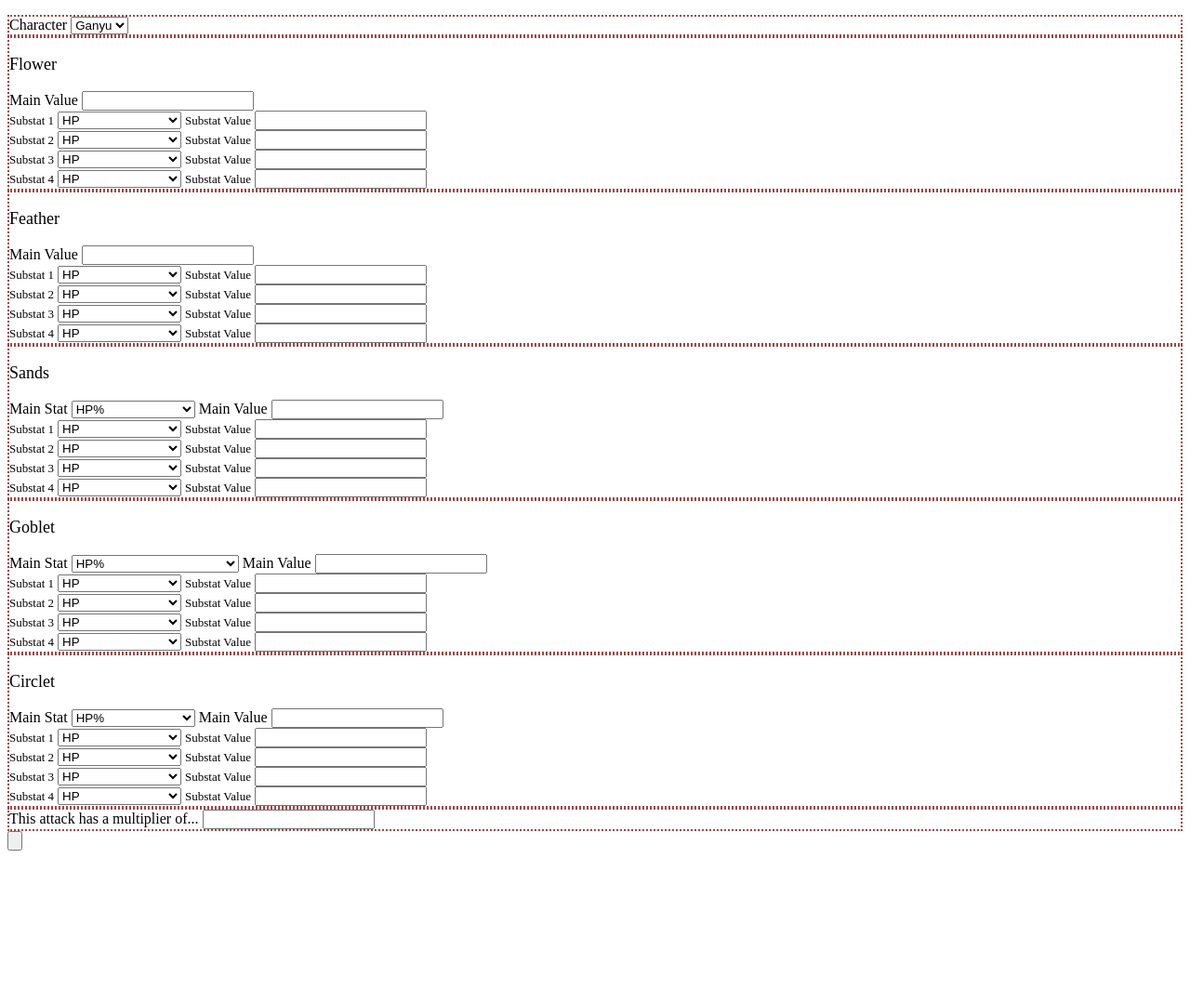
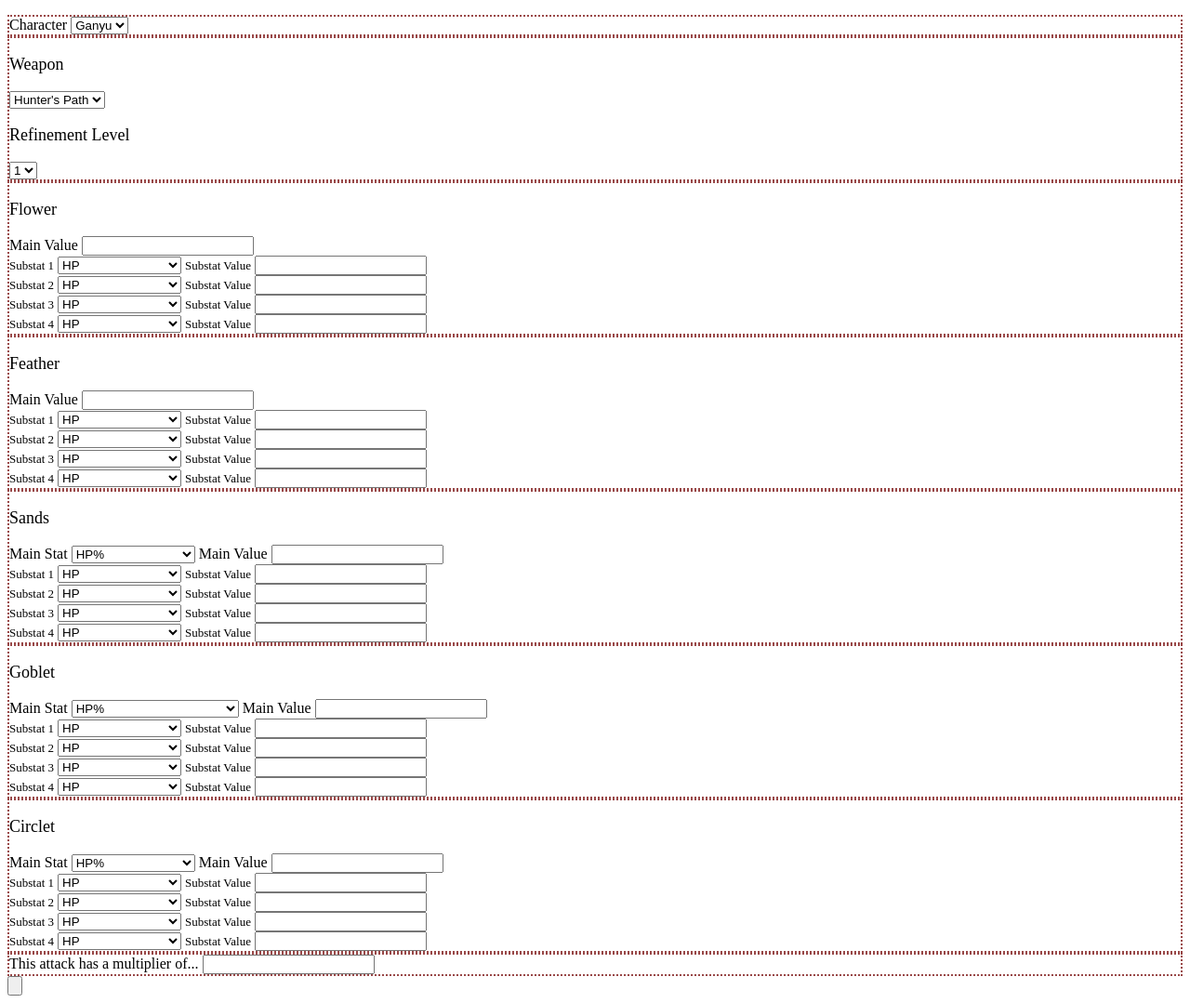
Before and after one commit to pekoraGaming21/entrepreneurship-python, a Flask app: page /character in a window 1280 px wide. Shown: the part 230-1309 px from the top of the page at 93% size. Before the commit the page ends 1145 px from the top, so only its background shows below. Run offline with Flask 3, Linux system fonts and the light colour scheme.

Commit message:
weapon stuff

```diff
--- a/templates/character.html
+++ b/templates/character.html
@@ -20,6 +20,21 @@
         <label for="character">Character</label>
         <select name="character" id="character">
             <option value="Ganyu">Ganyu</option>
+        </select>
+    </div>
+
+    <div class="artifact">
+        <p style="font-size:large;">Weapon</p>
+        <select name="weapon" id="weapon">
+            <option value="Hunter's Path">Hunter's Path</option>
+        </select>
+        <p style="font-size:large;">Refinement Level</p>
+        <select name="rlevel" id="rlevel">
+            <option value="1">1</option>
+            <option value="2">2</option>
+            <option value="3">3</option>
+            <option value="4">4</option>
+            <option value="5">5</option>
         </select>
     </div>
 
```
